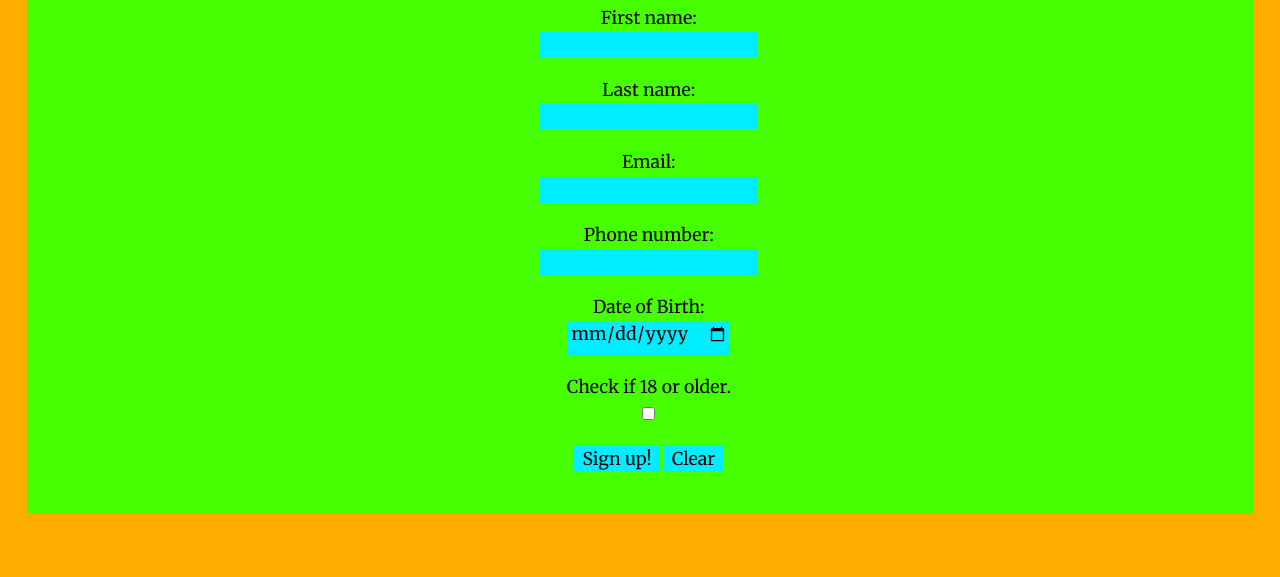
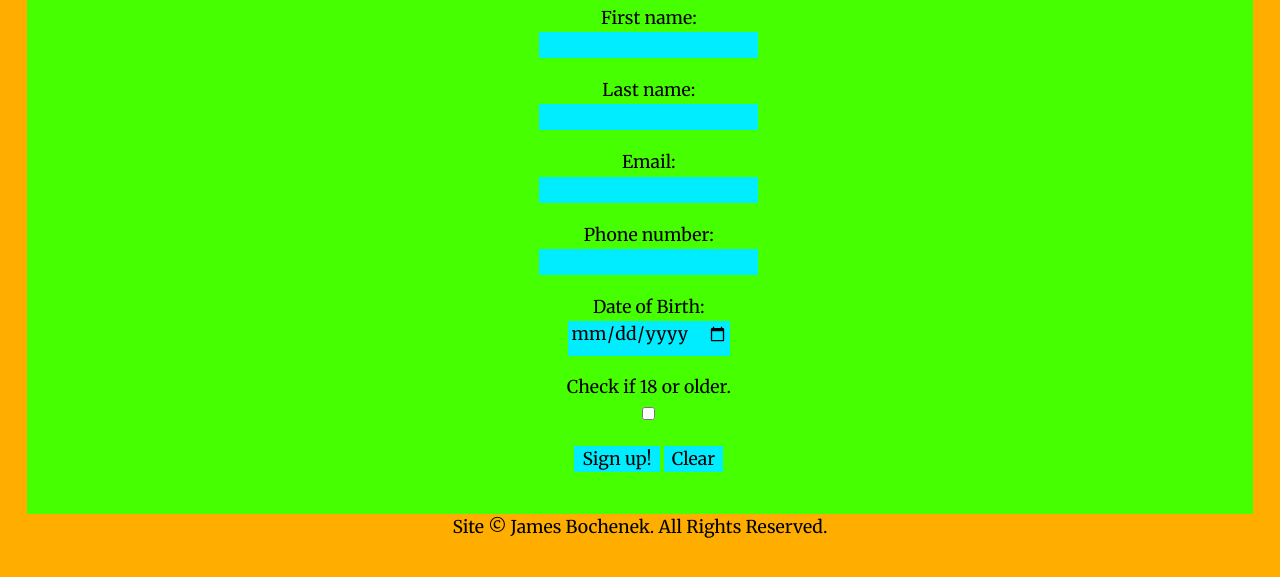
Before and after one commit to jmsbochenek/project1, a plain HTML site: page index.html in a window 1280 px wide. Shown: the part 179-756 px from the top of the page. Drawn offline with nearby package versions, Linux system fonts and the light colour scheme.

Commit message:
Add files via upload

```diff
--- a/index.html
+++ b/index.html
@@ -53,5 +53,8 @@
         </fieldset>
       </form>
     </main>
+     <footer id="footer">
+      <p>Site © James Bochenek. All Rights Reserved.</p>
+    </footer>
   </body>
 </html>
```
